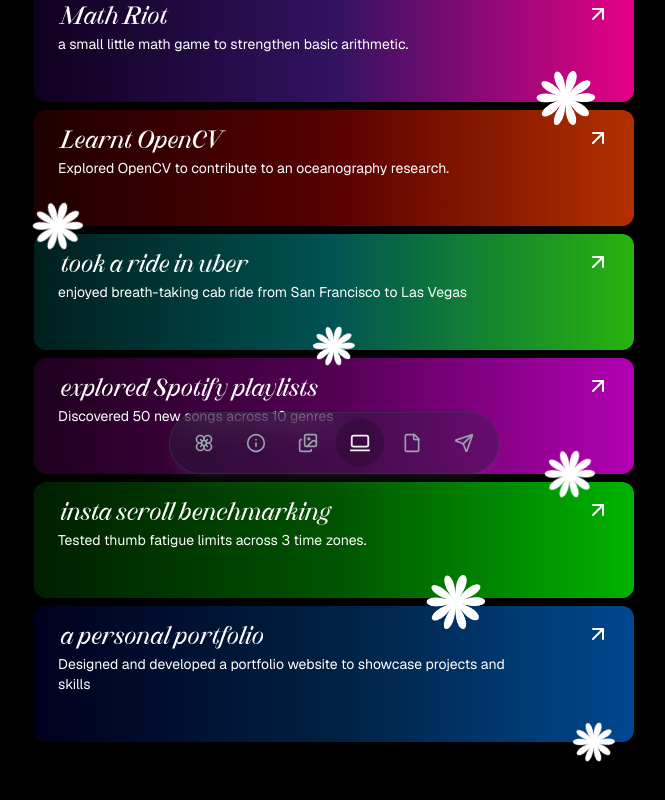
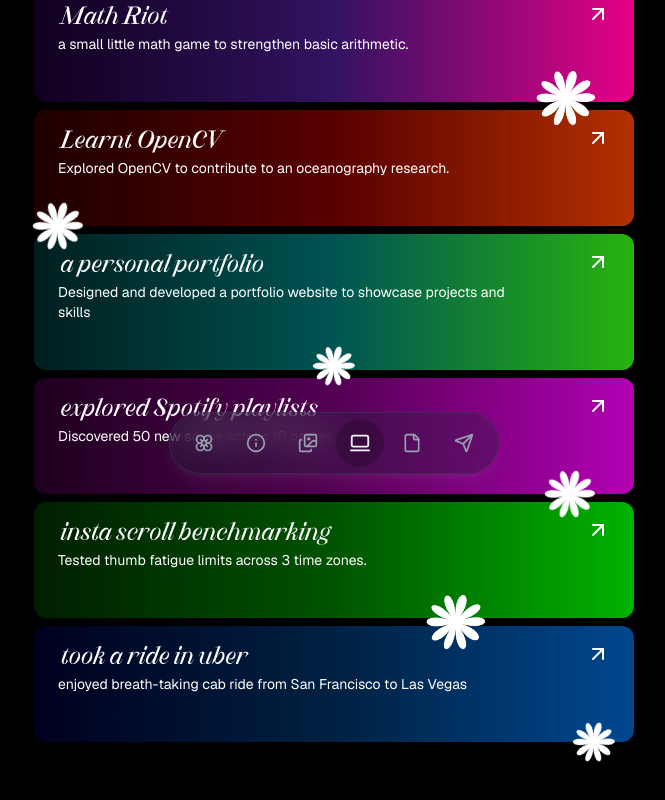
Before and after one commit to DharmBharodiya/dharm-portfolio, a React (Vite) app: page /projects in a window 1280 px wide. Shown: the part 302-1102 px from the top of the page, without its empty margins (306-971 px from the left). Built offline with nearby package versions, Linux system fonts and the light colour scheme.

Commit message:
REFACTOR

```diff
--- a/src/components/Projects/Projects.js
+++ b/src/components/Projects/Projects.js
@@ -21,11 +21,11 @@ export const projects = [
         src:"https://github.com/DharmBharodiya/OpenCV"
     },
     {
-        title: "took a ride in uber",
-        description: "enjoyed breath-taking cab ride from San Francisco to Las Vegas",
+        title: "a personal portfolio",
+        description: "Designed and developed a portfolio website to showcase projects and skills",
         bg: "bg-[linear-gradient(90deg,_rgba(0,51,51,1)_0%,_rgba(0,128,128,1)_50%,_rgba(57,255,20,1)_100%)] dark:bg-[linear-gradient(90deg,_rgba(0,51,51,0.6)_0%,_rgba(0,128,128,0.65)_50%,_rgba(57,255,20,0.70)_100%)] transition-colors duration-200",
         flowerClass: "absolute w-10 h-10 -bottom-4 left-1/2 -translate-x-1/2",
-        src:"#"
+        src:"https://dharm-portfolio-gamma.vercel.app/"
     },
     // {
     //     title: "completed online course",
@@ -54,10 +54,10 @@ export const projects = [
         src:"#"
     },
     {
-        title: "a personal portfolio",
-        description: "Designed and developed a portfolio website to showcase projects and skills",
+        title: "took a ride in uber",
+        description: "enjoyed breath-taking cab ride from San Francisco to Las Vegas",
         bg: "bg-[linear-gradient(90deg,_rgba(0,0,51,1)_0%,_rgba(0,51,102,1)_50%,_rgba(0,102,204,1)_100%)] dark:bg-[linear-gradient(90deg,_rgba(0,0,51,0.6)_0%,_rgba(0,51,102,0.65)_50%,_rgba(0,102,204,0.70)_100%)] transition-colors duration-200",
         flowerClass: "absolute w-10 h-10 -bottom-5 right-5",
-        src:"https://dharm-portfolio-gamma.vercel.app/"
+        src:"#"
     },
 ];
```
